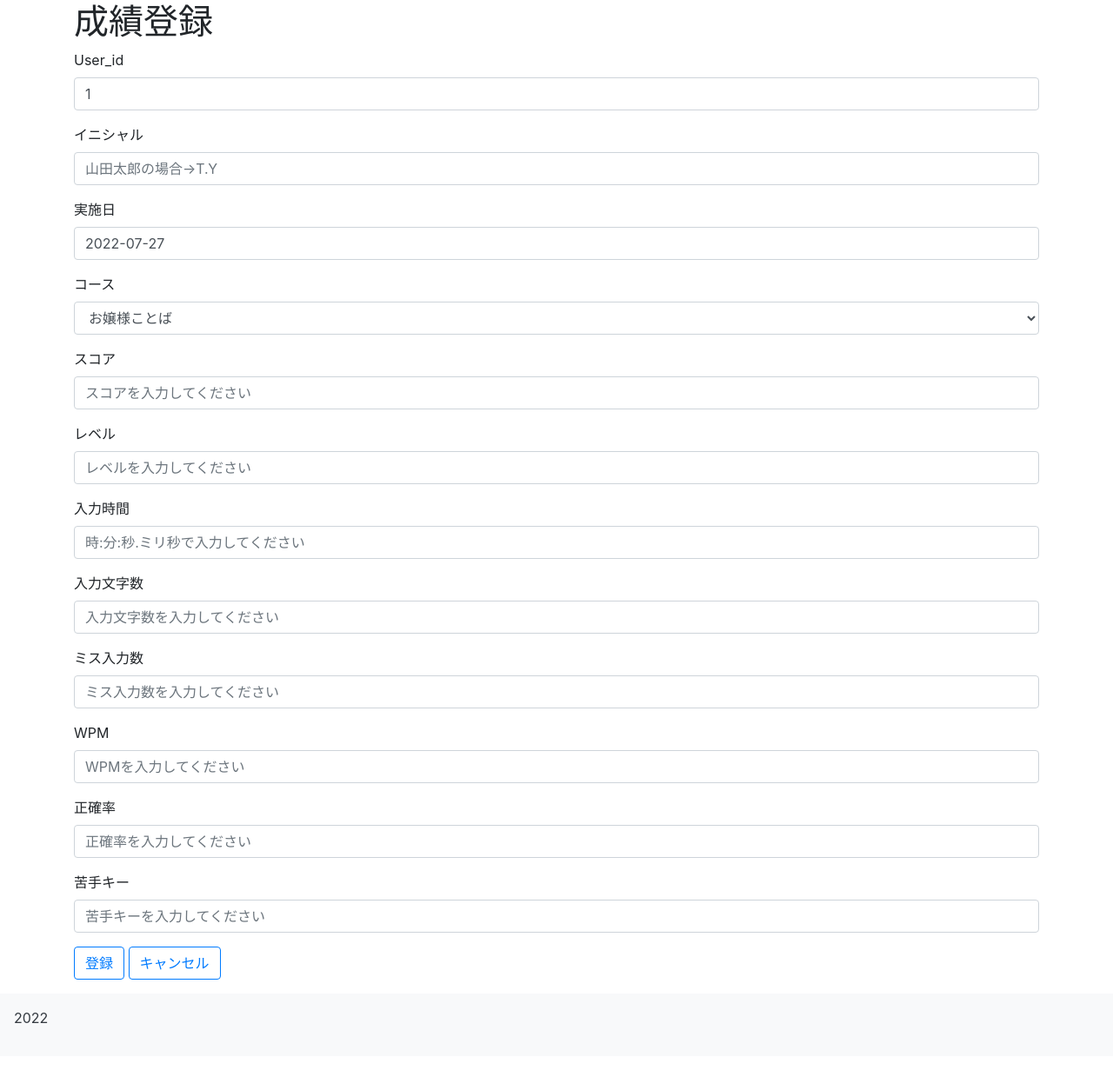
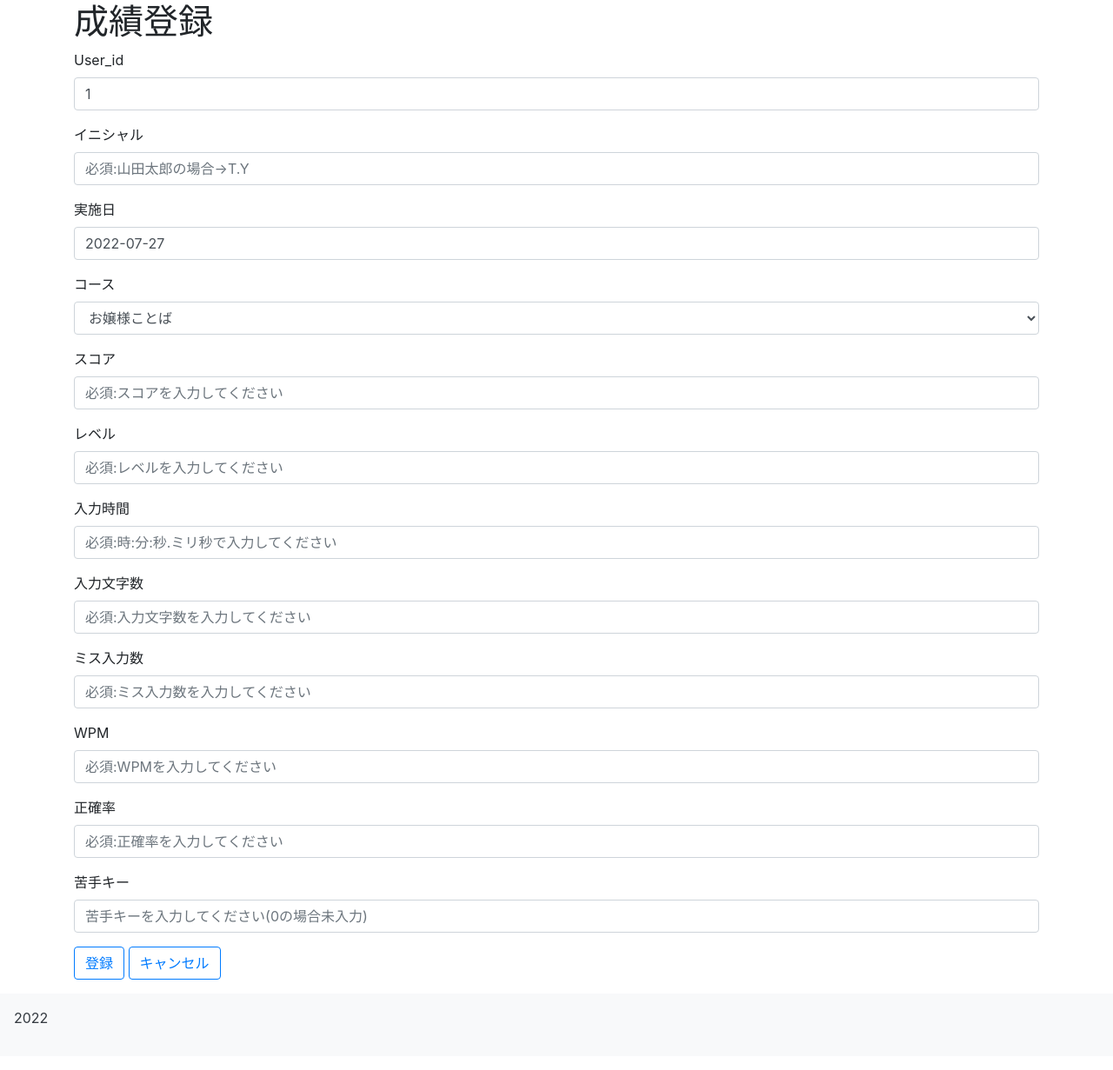
Before and after one commit to TachikawaAkebonochoClub/gekokujo, a Django app: page /create in a window 1280 px wide. Shown: the part 157-1388 px from the top of the page at 87% size. Run offline with Django 3.2, Linux system fonts and the light colour scheme; some libraries are stand-ins or nearby versions.

Commit message:
nakazawa up

```diff
--- a/code/gekokujo_app/forms.py
+++ b/code/gekokujo_app/forms.py
@@ -21,61 +21,22 @@ class RecordsForm(forms.ModelForm):
             'rate': '正確率',
             'weakness': '苦手キー',
         }
+
+        # プレースホルダー
+
         widgets = {
-            'name': forms.TextInput(attrs={'placeholder': '山田太郎の場合→T.Y'}),
-            'score': forms.TextInput(attrs={'placeholder': 'スコアを入力してください'}),
-            'level': forms.TextInput(attrs={'placeholder': 'レベルを入力してください'}),
-            'time': forms.TextInput(attrs={'placeholder': '時:分:秒.ミリ秒で入力してください'}),
-            'count': forms.TextInput(attrs={'placeholder': '入力文字数を入力してください'}),
-            'miss': forms.TextInput(attrs={'placeholder': 'ミス入力数を入力してください'}),
-            'read': forms.TextInput(attrs={'placeholder': 'WPMを入力してください'}),
-            'rate': forms.TextInput(attrs={'placeholder': '正確率を入力してください'}),
-            'weakness': forms.TextInput(attrs={'placeholder': '苦手キーを入力してください'}),
+            'name': forms.TextInput(attrs={'placeholder': '必須:山田太郎の場合→T.Y'}),
+            'score': forms.TextInput(attrs={'placeholder': '必須:スコアを入力してください'}),
+            'level': forms.TextInput(attrs={'placeholder': '必須:レベルを入力してください'}),
+            'time': forms.TextInput(attrs={'placeholder': '必須:時:分:秒.ミリ秒で入力してください'}),
+            'count': forms.TextInput(attrs={'placeholder': '必須:入力文字数を入力してください'}),
+            'miss': forms.TextInput(attrs={'placeholder': '必須:ミス入力数を入力してください'}),
+            'read': forms.TextInput(attrs={'placeholder': '必須:WPMを入力してください'}),
+            'rate': forms.TextInput(attrs={'placeholder': '必須:正確率を入力してください'}),
+            'weakness': forms.TextInput(attrs={'placeholder': '苦手キーを入力してください(0の場合未入力)'}),
         }
 
-    #     error_messages = {
-    #         'user_id': {
-    #             'required': 'user_idが入力されていません'
-    #         },
-    #         'name': {
-    #             'required': 'イニシャルが入力されていません'
-    #         },
-    #         'date': {
-    #             'required': '実施日が入力されていません'
-    #         },
-    #         'course': {
-    #             'required': 'コースが入力されていません'
-    #         },
-    #         'score': {
-    #             'required': 'スコアが入力されていません'
-    #         },
-    #         'level': {
-    #             'required': 'レベルが入力されていません'
-    #         },
-    #         'time': {
-    #             'required': '入力時間が入力されていません'
-    #         },
-    #         'count': {
-    #             'required': '入力文字数が入力されていません'
-    #         },
-    #         'miss': {
-    #             'required': 'ミス入力数が入力されていません'
-    #         },
-    #         'read': {
-    #             'required': 'WPMが入力されていません'
-    #         },
-    #         'rate': {
-    #             'required': '正確率が入力されていません'
-    #         },
-    #         'weakness': {
-    #             'required': '苦手キーが入力されていません'
-    #         },
-    #     }
-
-    # def clean(self):
-    #     if self.cleaned_data.get('name') == "":
-    #         raise forms.ValidationError('No name!')
-    #     return self.cleaned_data
+# バリデーション指定
 
 
 class form(forms.Form):
--- a/code/gekokujo_app/templates/create.html
+++ b/code/gekokujo_app/templates/create.html
@@ -2,11 +2,7 @@
 {% load bootstrap4 %}
 {% block app %}
 <h1>成績登録</h1>
-<!-- <ul>
-    {% for message in self.cleaned_data %}
-    <div>{{ message }}</div>
-    {% endfor %}
-</ul> -->
+
 <form action='{% url "addRecord" %}' method='post' class='form'>
     <div class="form-group">
         {% csrf_token %}
```
Also changed, not shown: code/gekokujo_app/views/add_record_views.py (+3 -31 lines).
